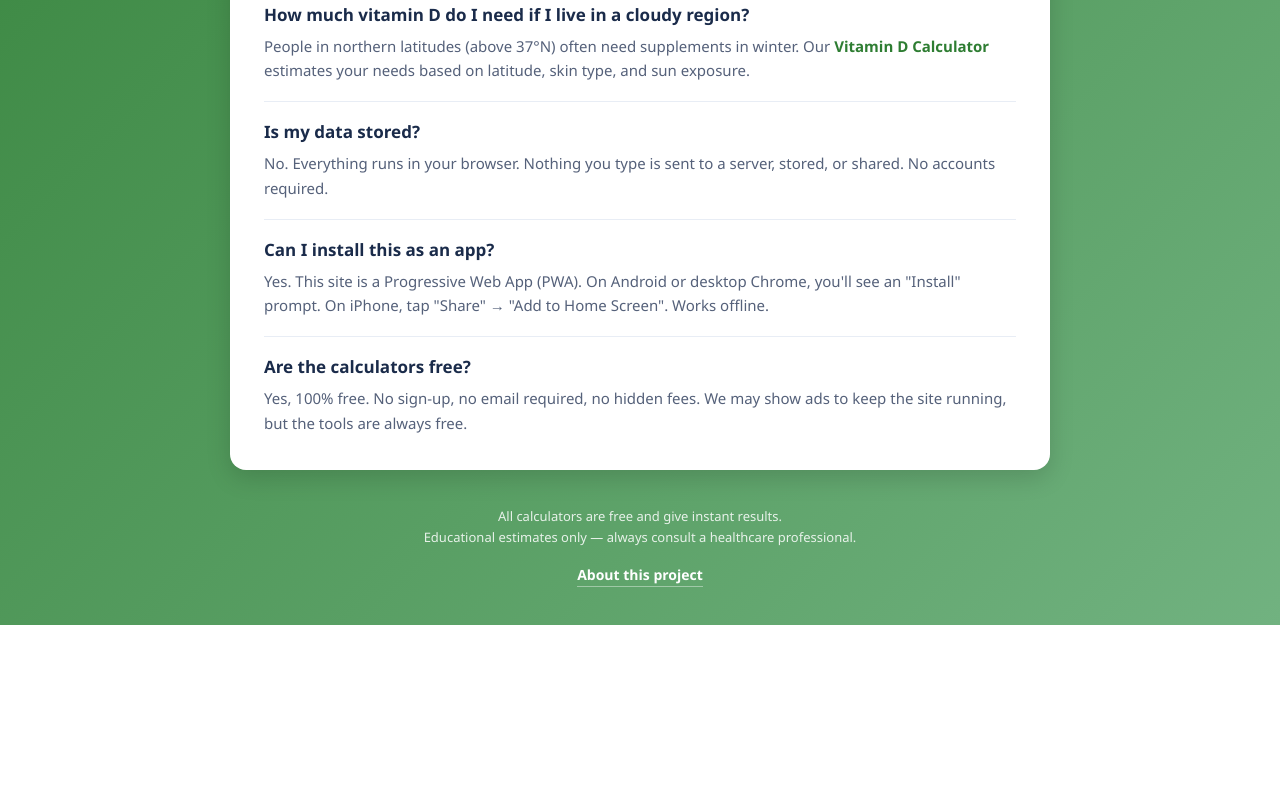
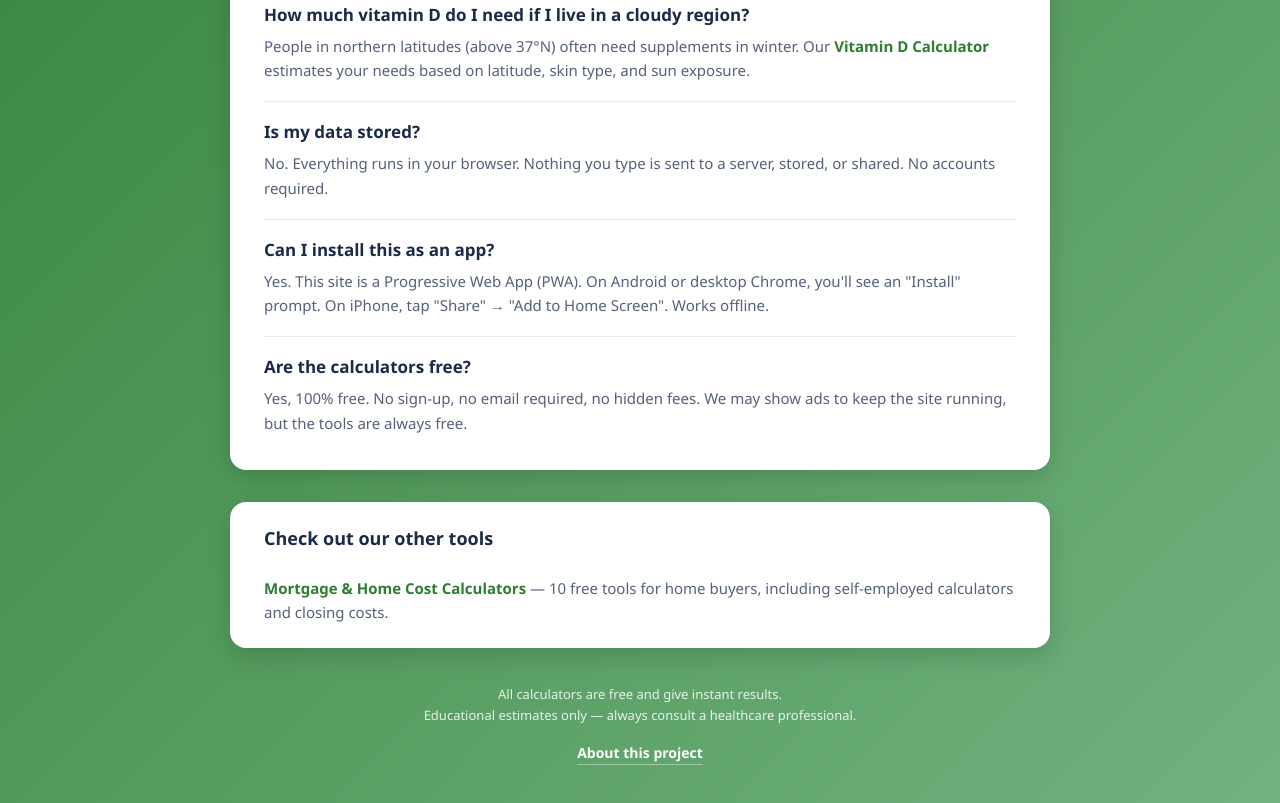
Before and after one commit to Nikolay1981-2026/health-calculators, a plain HTML site: page index.html in a window 1280 px wide. Shown: the part 3301-4104 px from the top of the page. Before the commit the page ends 3926 px from the top, so only its background shows below. Drawn offline with Linux system fonts and the light colour scheme.

Commit message:
Update index.html

```diff
--- a/index.html
+++ b/index.html
@@ -81,7 +81,7 @@
   .badge.carbs { background: #e0f7fa; color: #00838f; }
 
   .faq {
-    background: #fff; border-radius: 16px; padding: 34px 34px;
+   background: #fff; border-radius: 16px; padding: 34px 34px;
     margin-top: 40px; box-shadow: 0 8px 24px rgba(0,0,0,0.15);
   }
   .faq-title { font-size: 26px; color: #1a2b4a; margin-bottom: 24px; text-align: center; font-weight: 800; }
@@ -91,6 +91,44 @@
   .faq-item p { font-size: 15px; color: #55617a; line-height: 1.65; margin: 0; }
   .faq-item a { color: #2e7d32; text-decoration: none; font-weight: 600; }
   .faq-item a:hover { text-decoration: underline; }
+
+  .related {
+    background: #fff;
+    border-radius: 16px;
+    padding: 24px 34px;
+    margin-top: 32px;
+    box-shadow: 0 8px 24px rgba(0,0,0,0.15);
+  }
+  .related h3 {
+    font-size: 18px;
+    color: #1a2b4a;
+    margin-bottom: 14px;
+    font-weight: 800;
+  }
+  .related ul {
+    list-style: none;
+    padding: 0;
+  }
+  .related li {
+    font-size: 15px;
+    color: #55617a;
+    line-height: 1.6;
+    padding: 12px 0;
+    border-bottom: 1px solid #e8edf5;
+  }
+  .related li:last-child {
+    border-bottom: none;
+    padding-bottom: 0;
+  }
+  .related a {
+    color: #2e7d32;
+    font-weight: 700;
+    text-decoration: none;
+  }
+  .related a:hover {
+    text-decoration: underline;
+  }
+
   .footer { text-align: center; color: #fff; opacity: 0.85; font-size: 13px; margin-top: 36px; line-height: 1.6; }
   .footer-links { text-align: center; margin-top: 16px; }
   .footer-links a {
@@ -212,7 +250,6 @@
       <h3>How much sleep do teenagers actually need?</h3>
       <p>Teens need 8–10 hours of sleep per night — more than adults. But early school start times make this hard. Our <a href="teen-sleep.html">Teen Sleep Calculator</a> shows the best bedtime based on wake-up time.</p>
     </div>
-
     <div class="faq-item">
       <h3>How much vitamin D do I need if I live in a cloudy region?</h3>
       <p>People in northern latitudes (above 37°N) often need supplements in winter. Our <a href="vitamin-d.html">Vitamin D Calculator</a> estimates your needs based on latitude, skin type, and sun exposure.</p>
@@ -234,6 +271,13 @@
     </div>
   </div>
 
+  <div class="related">
+    <h3>Check out our other tools</h3>
+    <ul>
+      <li><a href="https://nikolay1981-2026.github.io/my-calculator/">Mortgage & Home Cost Calculators</a> — 10 free tools for home buyers, including self-employed calculators and closing costs.</li>
+    </ul>
+  </div>
+
   <p class="footer">
     All calculators are free and give instant results.<br>
     Educational estimates only — always consult a healthcare professional.
```
